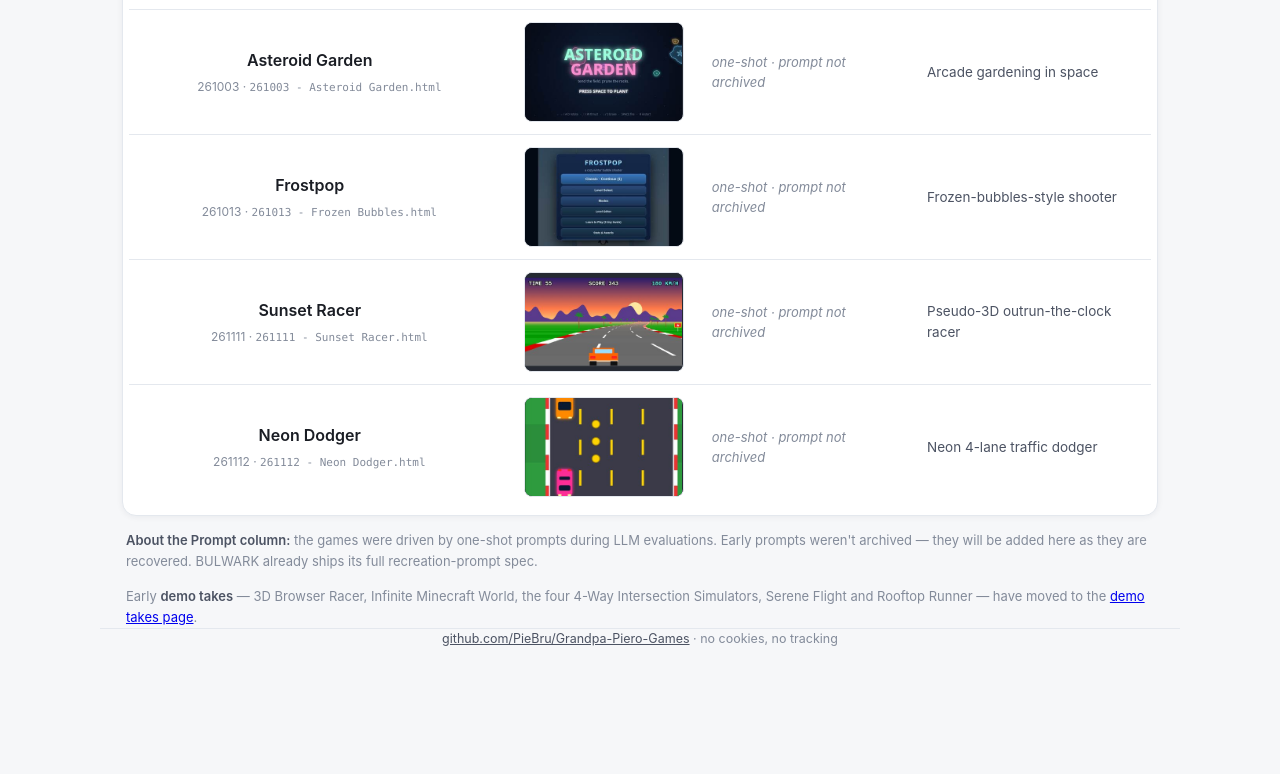
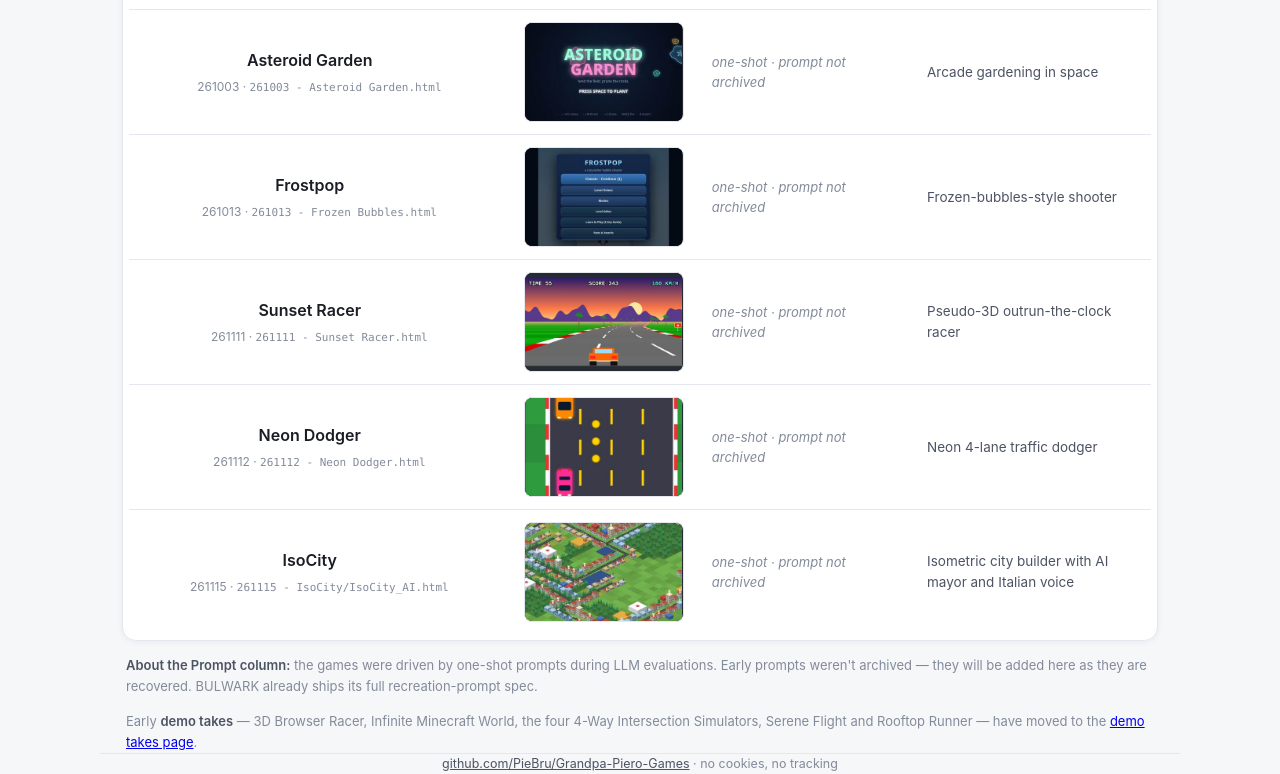
Before and after one commit to PieBru/piebru.github.io, a plain HTML site: page games/index.html in a window 1280 px wide. Shown: the part 1751-2525 px from the top of the page. Before the commit the page ends 2400 px from the top, so only its background shows below. Drawn offline with Linux system fonts and the light colour scheme.

Commit message:
Catalog: add IsoCity (261115 - IsoCity/IsoCity_AI.html) with gameplay thumbnail

```diff
--- a/games/index.html
+++ b/games/index.html
@@ -116,7 +116,7 @@ footer a { color: var(--fg-soft); }
 <main class="wrap">
   <div class="tablewrap">
     <table>
-      <caption>16 games · collection grows</caption>
+      <caption>17 games · collection grows</caption>
       <thead>
         <tr>
           <th scope="col">Game</th>
@@ -270,6 +270,15 @@ footer a { color: var(--fg-soft); }
         <td class="prompt-cell"><span class="noprompt">one-shot · prompt not archived</span></td>
         <td class="notes-cell">Neon 4-lane traffic dodger</td>
       </tr>
+      <tr>
+        <th scope="row">
+          <a class="game-link" href="https://piebru.github.io/Grandpa-Piero-Games/games/261115%20-%20IsoCity/IsoCity_AI.html" target="_blank" rel="noopener">IsoCity <span class="arrow" aria-hidden="true">→</span></a>
+          <span class="meta">261115 · <code>261115 - IsoCity/IsoCity_AI.html</code></span>
+        </th>
+        <td class="shot-cell"><a href="https://piebru.github.io/Grandpa-Piero-Games/games/261115%20-%20IsoCity/IsoCity_AI.html" target="_blank" rel="noopener" tabindex="-1" aria-label="Play IsoCity"><img src="/assets/games/261115-IsoCity.jpg" alt="Screenshot of IsoCity" width="160" height="100" loading="lazy"></a></td>
+        <td class="prompt-cell"><span class="noprompt">one-shot · prompt not archived</span></td>
+        <td class="notes-cell">Isometric city builder with AI mayor and Italian voice</td>
+      </tr>
       </tbody>
     </table>
   </div>
```
Also changed, not shown: assets/games/261115-IsoCity.jpg (added).
